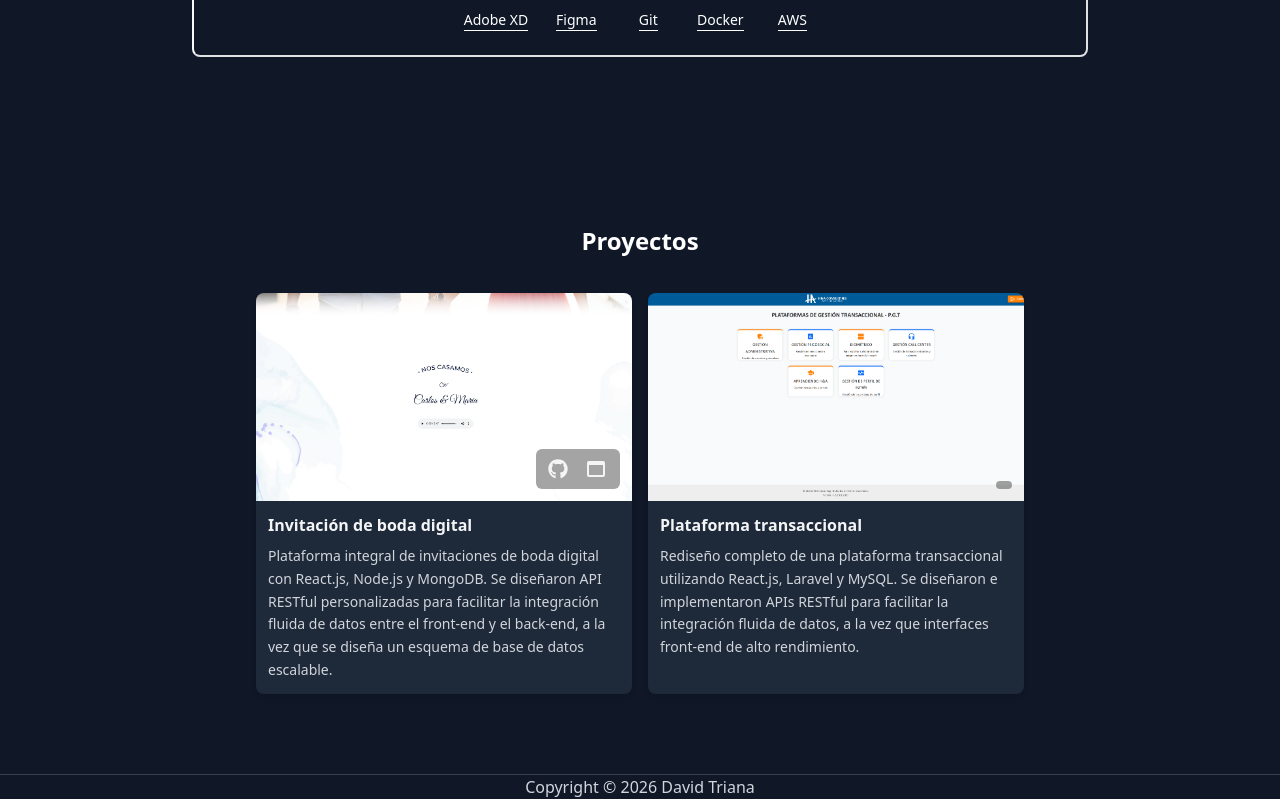
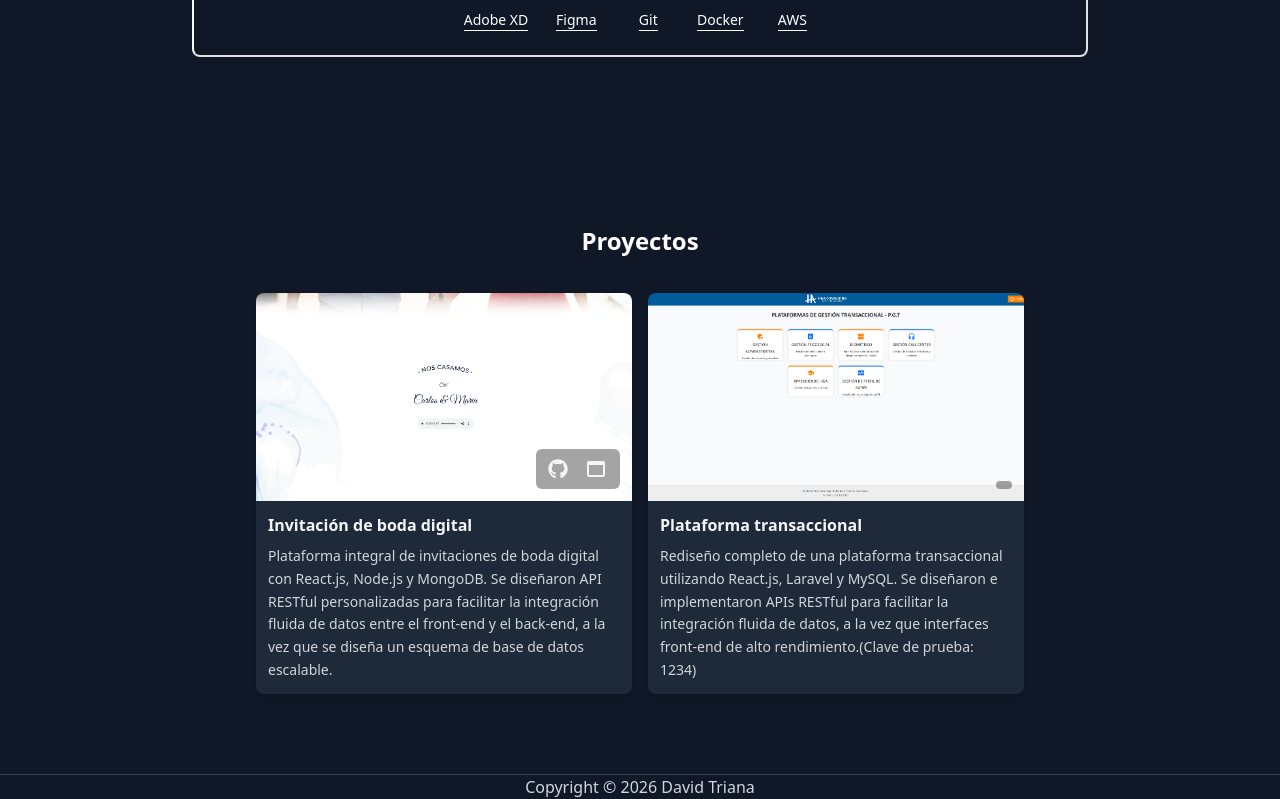
Before and after one commit to objetive218/Portafolio_Daibit, a React (Vite) app: page / in a window 1280 px wide. Shown: the part 2334-3133 px from the top of the page. Built offline with nearby package versions, Linux system fonts and the light colour scheme.

Commit message:
Add test key to project description in Projects component

```diff
--- a/src/components/Projects.jsx
+++ b/src/components/Projects.jsx
@@ -7,7 +7,7 @@ import eCommerce from '../assets/e-commerce.PNG'
 
 const Projects = () => {
     const dataProjects = [{ description: "Plataforma integral de invitaciones de boda digital con React.js, Node.js y MongoDB. Se diseñaron API RESTful personalizadas para facilitar la integración fluida de datos entre el front-end y el back-end, a la vez que se diseña un esquema de base de datos escalable.", title: "Invitación de boda digital", image: wedding, repo: "https://github.com/objetive218/WeddingInvitation", web: "https://weddinginvitationexample.netlify.app" }, {
-        description: "Rediseño completo de una plataforma transaccional utilizando React.js, Laravel y MySQL. Se diseñaron e implementaron APIs RESTful para facilitar la integración fluida de datos, a la vez que interfaces front-end de alto rendimiento.", title: "Plataforma transaccional", image: transaction
+        description: "Rediseño completo de una plataforma transaccional utilizando React.js, Laravel y MySQL. Se diseñaron e implementaron APIs RESTful para facilitar la integración fluida de datos, a la vez que interfaces front-end de alto rendimiento.(Clave de prueba: 1234)", title: "Plataforma transaccional", image: transaction
     },
         //  {
         //     description: "Aplicación web que muestra información detallada de países utilizando React.js y una API pública. Se implementaron características como búsqueda, filtrado, modo oscuro y paginación para mejorar la experiencia del usuario.", title: "Buscador de paises", image: countries, repo: "https://github.com/objetive218/Countries-Challenge", web: "https://country-challenge-objetive.netlify.app"
```
